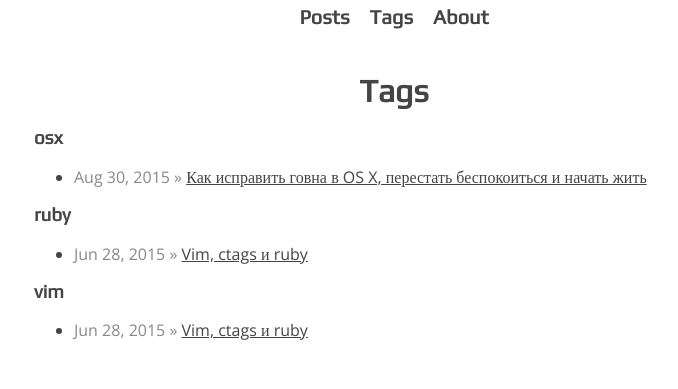
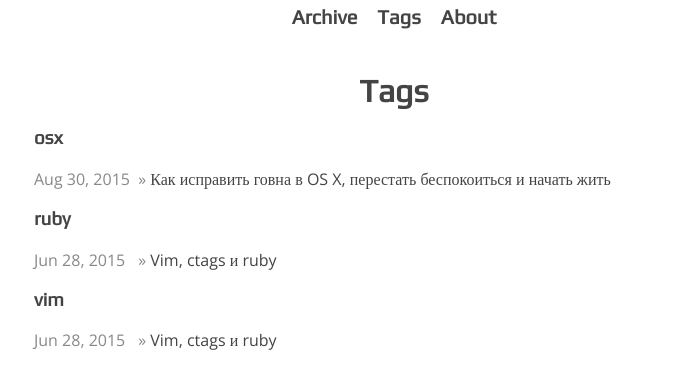
Before and after one commit to schfkt/schfkt.github.io, a Jekyll site: the page built from tags.html, in a window 1280 px wide. Shown: the top 389 px of the page, without its empty margins (246-924 px from the left). Built offline with Jekyll 4.4.1, drawn with Linux system fonts in a browser that asks for light colours.

Commit message:
Redesign main page

```diff
--- a/_includes/header.html
+++ b/_includes/header.html
@@ -1,5 +1,5 @@
 <ul id="navigation">
-  <li><a href="/">Posts</a></li><!--
+  <li><a href="/">Archive</a></li><!--
   --><li><a href="/tags.html">Tags</a></li><!--
   --><li><a href="/about.html">About</a></li>
 </ul>
--- a/_sass/_custom.scss
+++ b/_sass/_custom.scss
@@ -46,7 +46,7 @@
 #navigation {
   list-style-type: none;
   text-align: center;
-  margin: 0;
+  margin: 0 0 40px;
   padding: 0;
 
   li {
@@ -76,19 +76,33 @@
   }
 }
 
+.posts {
+  list-style-type: none;
+  padding: 0;
+
+  li {
+    padding: 2px 0;
+
+    .date {
+      display: inline-block;
+      width: 100px;
+    }
+
+    a {
+      text-decoration: none;
+    }
+  }
+}
+
 .light-color {
   color: $light-black;
 }
 
 .post-header {
-  margin: 40px 0 20px;
+  margin-bottom: 20px;
 
   h1 {
     text-align: center;
-  }
-
-  h1 > a {
-    text-decoration: none;
   }
 
   .post-meta {
--- a/tags.html
+++ b/tags.html
@@ -11,11 +11,12 @@
   {% unless foorloop.last %}
     {% capture this_word %}{{ tag_words[item] | strip_newlines }}{% endcapture %}
     <h3 id="{{ this_word | cgi_escape }}">{{ this_word }}</h3>
-    <ul>
+    <ul class="posts">
       {% for post in site.tags[this_word] %}
         {% if post.title != null %}
           <li>
-            <span class="light-color" >{{ post.date | date: "%b %-d, %Y" }} »</span>
+            <span class="date light-color">{{ post.date | date: "%b %-d, %Y" }}</span>
+            <span class="light-color">»</span>
             <a href="{{ post.url }}">{{ post.title }}</a>
           </li>
         {% endif %}
```
Also changed, not shown: index.html (+9 -22 lines).
